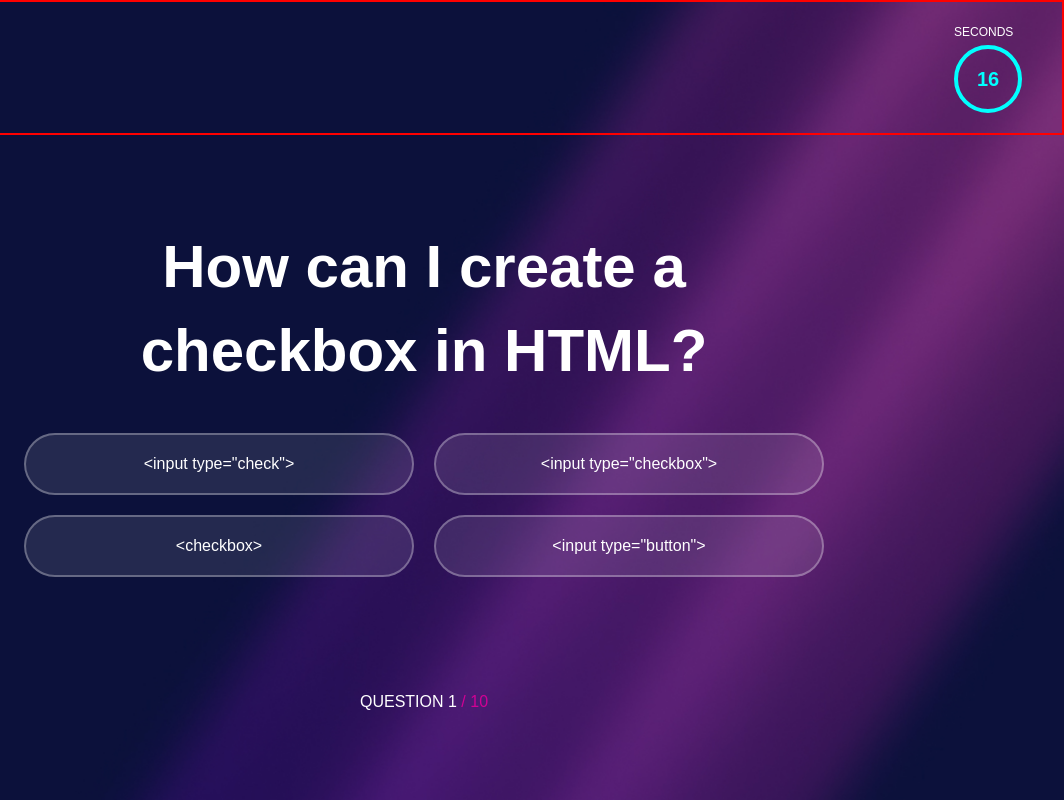
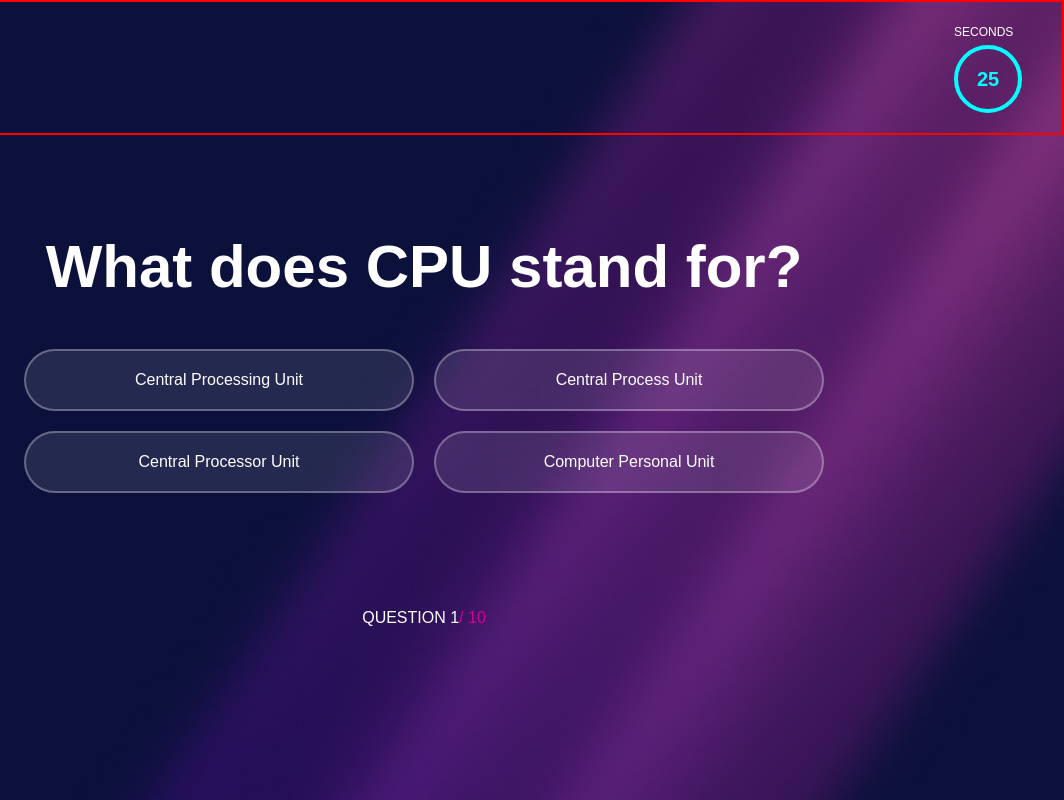
Before and after one commit to IvanFucchi/quizIvan, a plain HTML site: page quiz.html in a window 1280 px wide. Shown: the full height of the page, 216-1280 px from the left. Drawn offline with Linux system fonts and the light colour scheme.

Commit message:
Funzione-dinamica-delle-domande

```diff
--- a/js/script.js
+++ b/js/script.js
@@ -97,3 +97,76 @@ const questions = [
       incorrect_answers: ["Python", "C", "Jakarta"],
     },
   ];
+
+
+  let currentQuestionIndex = 0;
+  let score = 0;
+  const totalQuestions = questions.length;
+
+  const showQuestion = () => {
+      const question = questions[currentQuestionIndex];
+
+      // Aggiorna il testo della domanda
+      document.querySelector(".question-section h2").innerHTML = question.question;
+
+      // Aggiorna il contatore delle domande esistente
+      document.getElementById("current-question").textContent = currentQuestionIndex + 1;
+      document.getElementById("total-questions").textContent = `/ ${totalQuestions}`;
+
+      const answersSection = document.querySelector(".answers-section");
+      answersSection.innerHTML = ""; // Pulizia delle risposte precedenti
+
+      // Miscelazione casuale delle risposte
+      const allAnswers = [question.correct_answer, ...question.incorrect_answers].sort(() => Math.random() - 0.5);
+
+      allAnswers.forEach(answer => {
+          const button = document.createElement("button");
+          button.className = "answer-option";
+          button.textContent = answer;
+
+          // Gestore clic risposta
+          button.onclick = () => handleAnswer(answer === question.correct_answer);
+
+          answersSection.appendChild(button);
+      });
+  };
+
+  const handleAnswer = (isCorrect) => {
+      if (isCorrect) score++; // Incrementa il punteggio se la risposta è corretta
+      goToNextQuestion();
+  };
+
+  const goToNextQuestion = () => {
+      currentQuestionIndex++;
+      if (currentQuestionIndex < totalQuestions) {
+          clearTimeout(timer);
+          startTimer();
+          showQuestion();
+      } else {
+          // Salva il punteggio in sessionStorage per usarlo nella pagina dei risultati
+          sessionStorage.setItem("score", score);
+          sessionStorage.setItem("totalQuestions", totalQuestions);
+
+          // Reindirizza alla pagina dei risultati
+          window.location.href = "results.html";
+      }
+  };
+
+  const startTimer = () => {
+      let timeLeft = 30; // Tempo limite per ogni domanda
+      const timerElement = document.getElementById("timer-value");
+      timerElement.textContent = timeLeft;
+
+      timer = setInterval(() => {
+          timeLeft--;
+          timerElement.textContent = timeLeft;
+          if (timeLeft <= 0) {
+              clearInterval(timer);
+              goToNextQuestion(); // Passa automaticamente alla prossima domanda
+          }
+      }, 1000);
+  };
+
+  // Inizializzazione
+  showQuestion();
+  startTimer();
--- a/quiz.html
+++ b/quiz.html
@@ -35,5 +35,6 @@
             <p>QUESTION <span id="current-question">1</span><span id="total-questions"> / 10</span></p>
         </section>
     </main>
+  <script src="js/script.js"></script>
 </body>
 </html>
```
